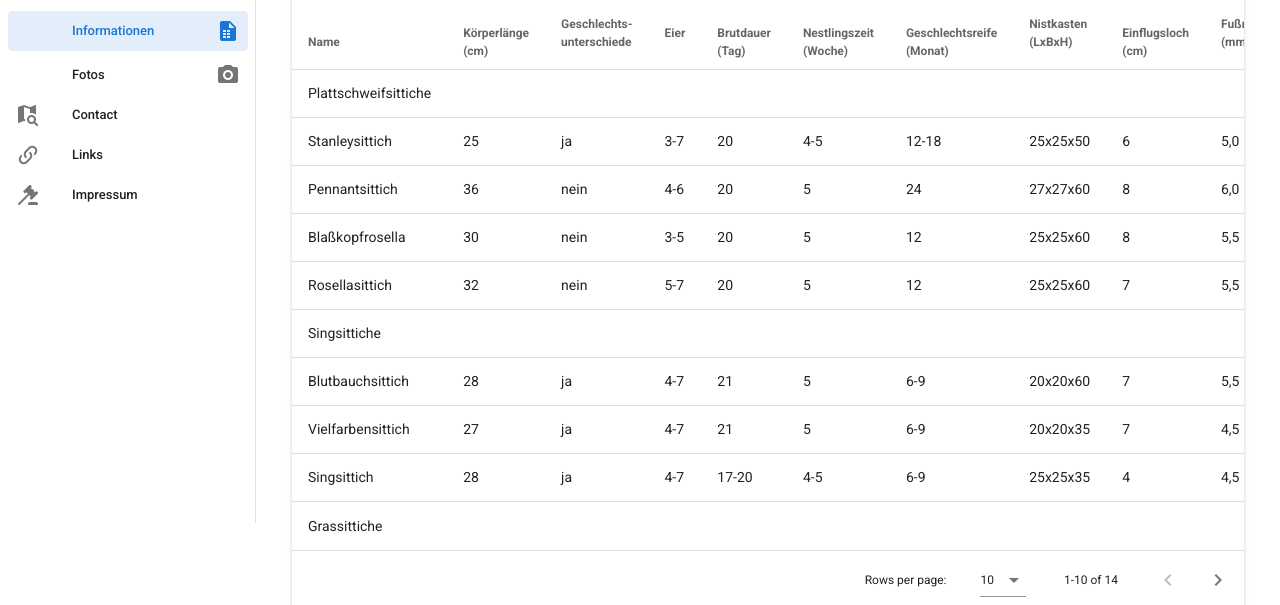
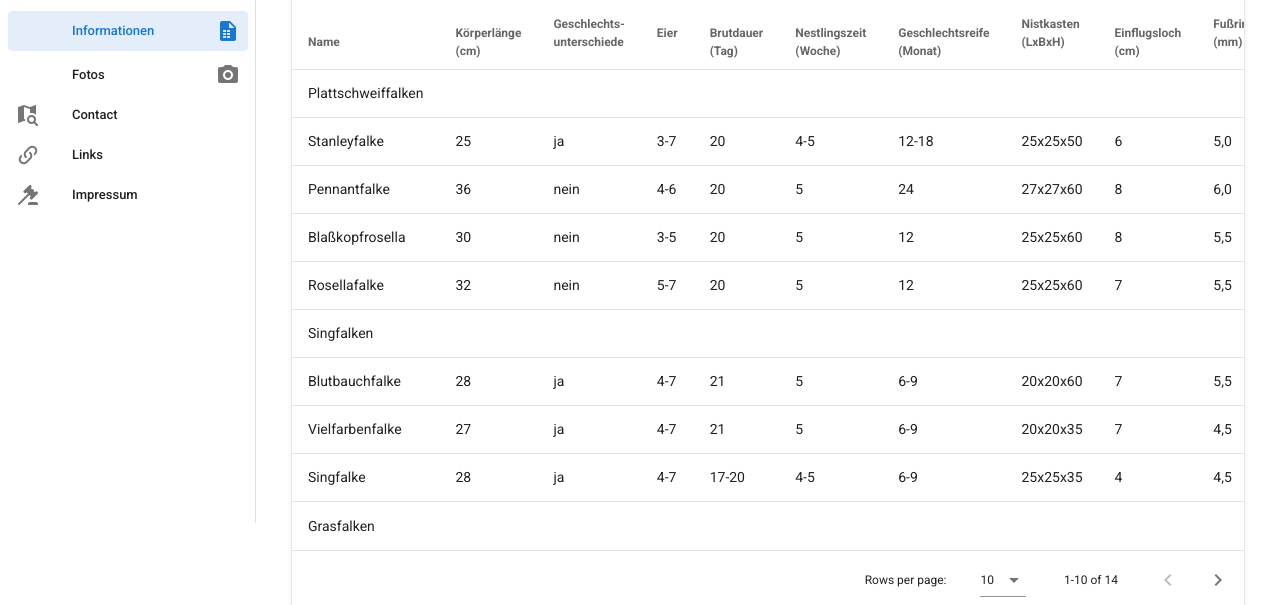
Before and after one commit to Laboratorynotices/vuetify-aviculture, a Vue app: page /information in a window 1280 px wide. Shown: the part 277-882 px from the top of the page. Built offline with nearby package versions, Linux system fonts and the light colour scheme.

Commit message:
Закончил активную разработку

```diff
--- a/src/views/Information.vue
+++ b/src/views/Information.vue
@@ -55,10 +55,10 @@ export default {
     ],
     birds: [
       {
-        name: 'Plattschweifsittiche'
+        name: 'Plattschweiffalken'
       },
       {
-        name: 'Stanleysittich',
+        name: 'Stanleyfalke',
         bodyLength: '25',
         genderDifferences: 'ja',
         eggs: '3-7',
@@ -70,7 +70,7 @@ export default {
         anklet: '5,0'
       },
       {
-        name: 'Pennantsittich',
+        name: 'Pennantfalke',
         bodyLength: '36',
         genderDifferences: 'nein',
         eggs: '4-6',
@@ -94,7 +94,7 @@ export default {
         anklet: '5,5'
       },
       {
-        name: 'Rosellasittich',
+        name: 'Rosellafalke',
         bodyLength: '32',
         genderDifferences: 'nein',
         eggs: '5-7',
@@ -106,10 +106,10 @@ export default {
         anklet: '5,5'
       },
       {
-        name: 'Singsittiche'
+        name: 'Singfalken'
       },
       {
-        name: 'Blutbauchsittich',
+        name: 'Blutbauchfalke',
         bodyLength: '28',
         genderDifferences: 'ja',
         eggs: '4-7',
@@ -121,7 +121,7 @@ export default {
         anklet: '5,5'
       },
       {
-        name: 'Vielfarbensittich',
+        name: 'Vielfarbenfalke',
         bodyLength: '27',
         genderDifferences: 'ja',
         eggs: '4-7',
@@ -133,7 +133,7 @@ export default {
         anklet: '4,5'
       },
       {
-        name: 'Singsittich',
+        name: 'Singfalke',
         bodyLength: '28',
         genderDifferences: 'ja',
         eggs: '4-7',
@@ -145,10 +145,10 @@ export default {
         anklet: '4,5'
       },
       {
-        name: 'Grassittiche'
+        name: 'Grasfalken'
       },
       {
-        name: 'Schmucksittich',
+        name: 'Schmuckfalke',
         bodyLength: '23',
         genderDifferences: 'ja',
         eggs: '4-6',
@@ -160,7 +160,7 @@ export default {
         anklet: '4,0'
       },
       {
-        name: 'Feinsittich',
+        name: 'Feinfalke',
         bodyLength: '22',
         genderDifferences: 'ja',
         eggs: '4-6',
@@ -172,7 +172,7 @@ export default {
         anklet: '4,0'
       },
       {
-        name: 'Schönsittich',
+        name: 'Schönfalke',
         bodyLength: '20',
         genderDifferences: 'ja',
         eggs: '4-6',
@@ -184,7 +184,7 @@ export default {
         anklet: '4,0'
       },
       {
-        name: 'Glanzsittich',
+        name: 'Glanzfalke',
         bodyLength: '20',
         genderDifferences: 'ja',
         eggs: '3-5',
--- a/vue.config.js
+++ b/vue.config.js
@@ -1,5 +1,8 @@
 module.exports = {
   transpileDependencies: [
     'vuetify'
-  ]
+  ],
+  publicPath: process.env.NODE_ENV === 'production'
+    ? '/vuetify-falkennest/'
+    : '/'
 }
```
